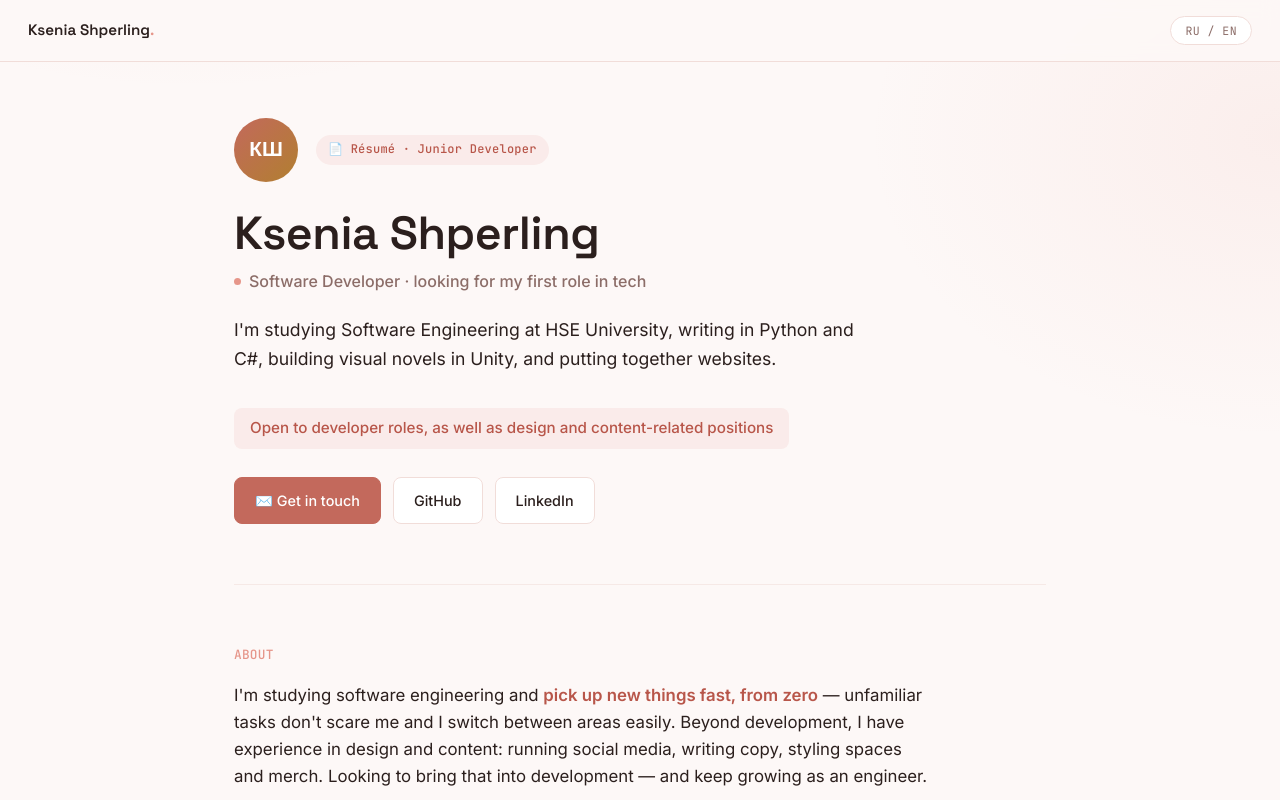
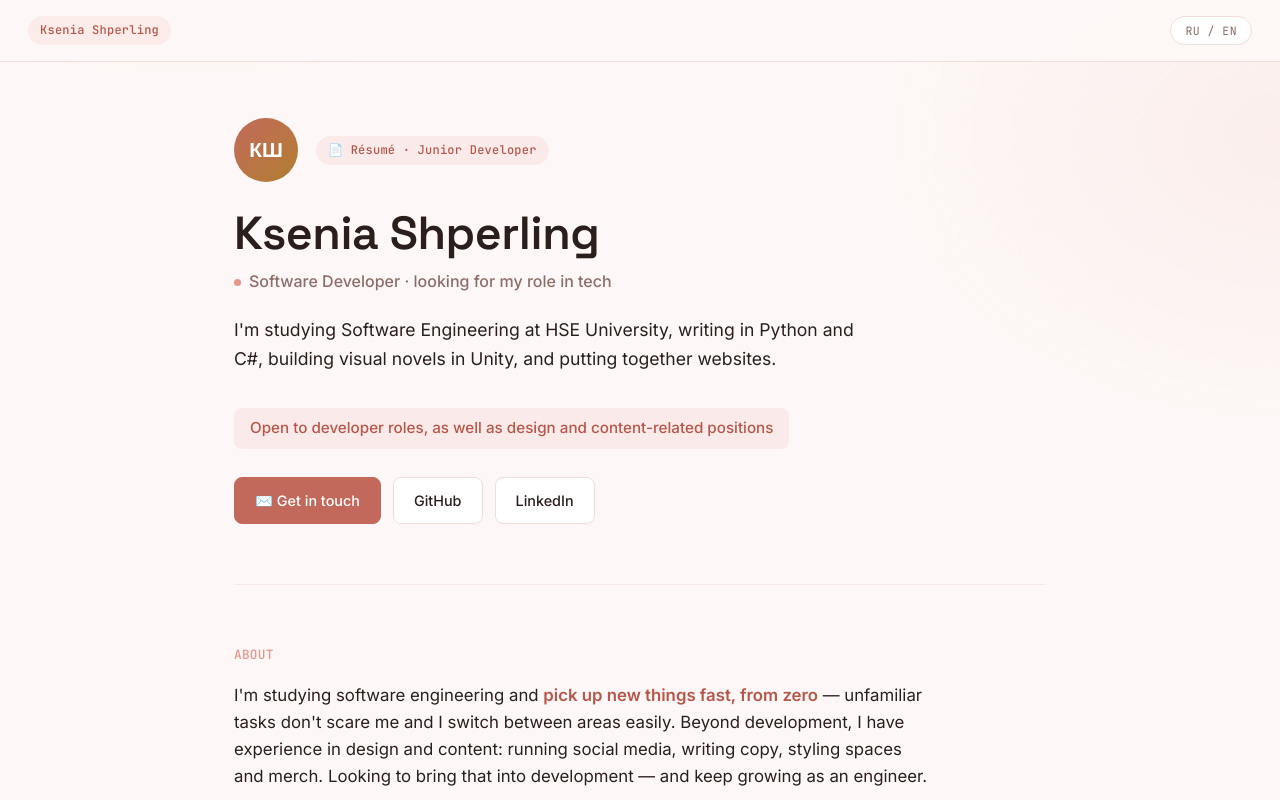
Before and after one commit to kssperling/kssperling.github.io, a plain HTML site: page resume.html in a window 1280 px wide. Both pictures are taken after a click on the button "RU / EN". Shown: the top 800 px of the page. Drawn offline with Linux system fonts and the light colour scheme.

Commit message:
Update resume.html

```diff
--- a/resume.html
+++ b/resume.html
@@ -207,7 +207,8 @@
 <body>
 
 <div class="nav">
-  <span class="nav-name">Ksenia Shperling<span class="dot">.</span></span>
+  <span class="badge" data-lang="ru">Ксения Шперлинг</span>
+  <span class="badge" data-lang="en">Ksenia Shperling</span>
   <button class="lang-toggle" id="langToggle">RU / EN</button>
 </div>
 
@@ -225,8 +226,8 @@
       </div>
       <h1>Ksenia Shperling</h1>
       <div class="hero-role"><span class="dot"></span>
-        <span data-lang="ru">Программист-разработчик · ищу первую работу в IT</span>
-        <span data-lang="en">Software Developer · looking for my first role in tech</span>
+        <span data-lang="ru">Программист-разработчик · ищу работу в IT</span>
+        <span data-lang="en">Software Developer · looking for my role in tech</span>
       </div>
       <p class="hero-line" data-lang="ru">Учусь на программной инженерии в НИУ ВШЭ, пишу на Python и C#, делаю визуальные новеллы в Unity и верстаю сайты.</p>
       <p class="hero-line" data-lang="en">I'm studying Software Engineering at HSE University, writing in Python and C#, building visual novels in Unity, and putting together websites.</p>
```
